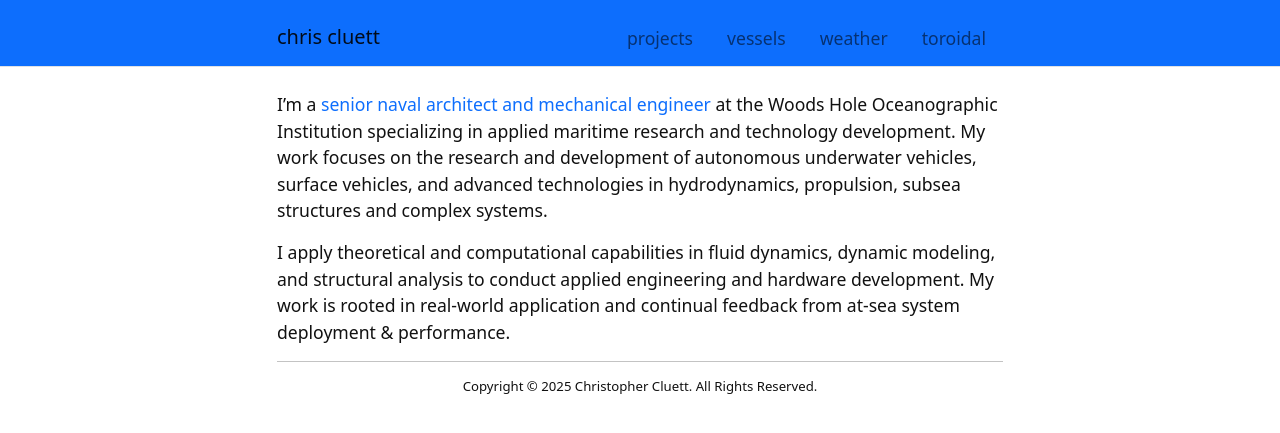
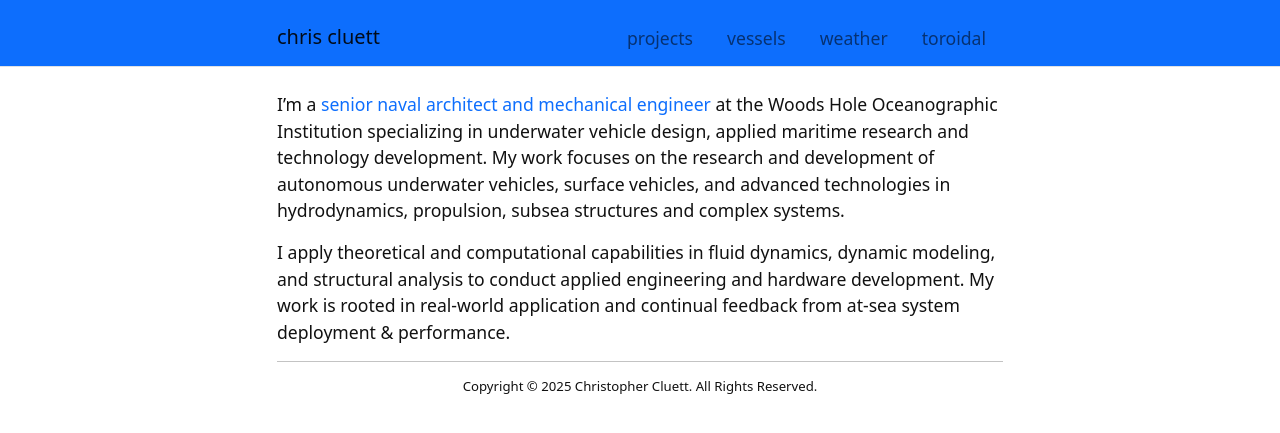
Before and after one commit to ccluett/website, a Jekyll site: the page built from index.md, in a window 1280 px wide. Shown: the top 433 px of the page. Built offline with Jekyll 4.4.1, drawn with Linux system fonts in a browser that asks for light colours; part of the change alters nothing that is shown.

Commit message:
Update index.md

```diff
--- a/index.md
+++ b/index.md
@@ -3,29 +3,9 @@ title: Home
 layout: default
 ---
 
-I'm a [senior naval architect and mechanical engineer](https://www2.whoi.edu/staff/ccluett/) at the Woods Hole Oceanographic Institution specializing in applied maritime research and technology development. My work focuses on the research and development of autonomous underwater vehicles, surface vehicles, and advanced technologies in hydrodynamics, propulsion, subsea structures and complex systems.
+I'm a [senior naval architect and mechanical engineer](https://www2.whoi.edu/staff/ccluett/) at the Woods Hole Oceanographic Institution specializing in underwater vehicle design, applied maritime research and technology development. My work focuses on the research and development of autonomous underwater vehicles, surface vehicles, and advanced technologies in hydrodynamics, propulsion, subsea structures and complex systems.
 
 I apply theoretical and computational capabilities in fluid dynamics, dynamic modeling, and structural analysis to conduct applied engineering and hardware development. My work is rooted in real-world application and continual feedback from at-sea system deployment & performance.
 
 ---------
 <p style="text-align: center;"> <sup>  Copyright © 2025 Christopher Cluett. All Rights Reserved. </sup> </p>
-
-
-<!---
-{% include figure.html img="ULRAUV-render-1.jpg" width="100%" %}
-
-{% include figure.html img="render-9-shark.jpg" width="100%" %}
-
-{% include figure.html img="4knots,100rpm_1.JPG" width="100%" %}
-
-## expertise
-* Surface vessel and subsea vehicle design, analysis, and testing
-* Design and fabrication of metal, plastic and composite structures for surface and subsea environments
-* Electric powertrain design and analysis for marine vehicles
-* Hydrodynamics of UUVs
-* Solid and surface modeling
-* Linear and non-linear FEA
-* RANS CFD modeling
-* 6DOF dynamic modeling of UUVs
-* Tow tank testing and data acquisition
---->
```
